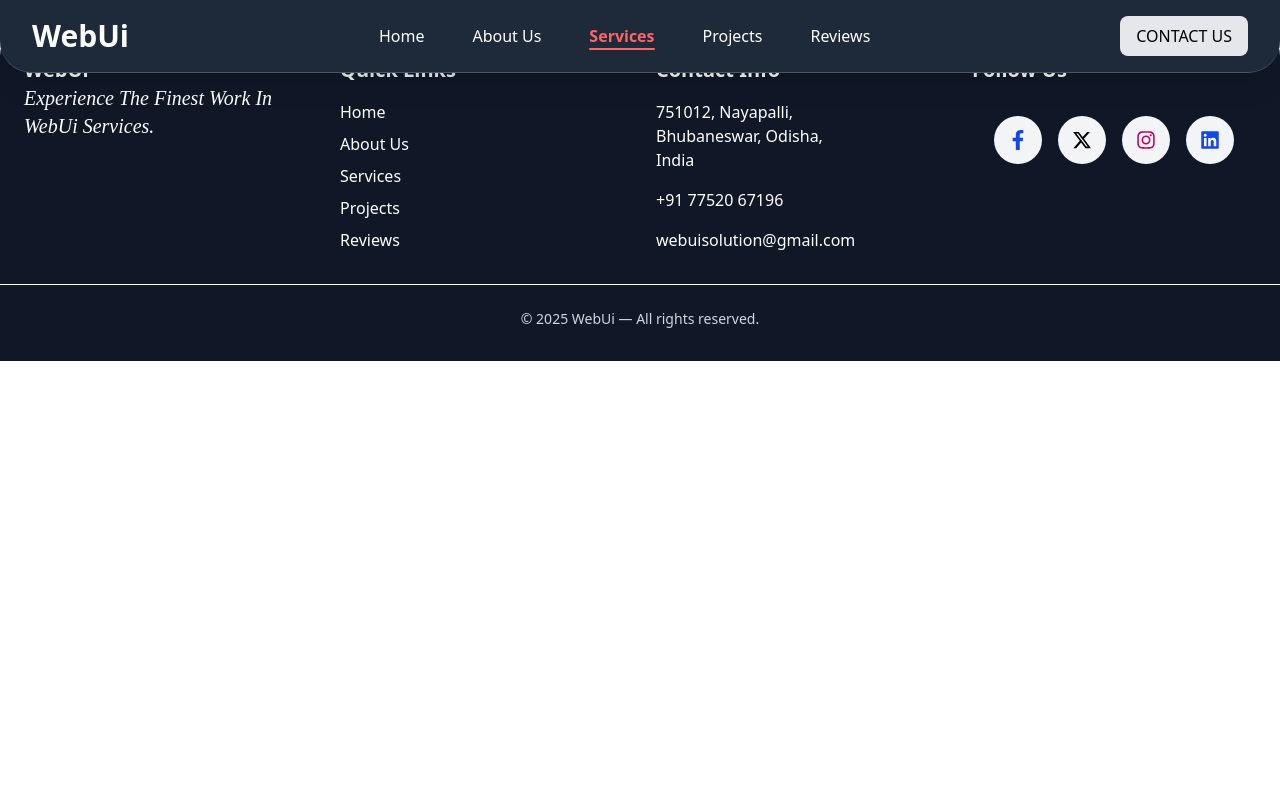
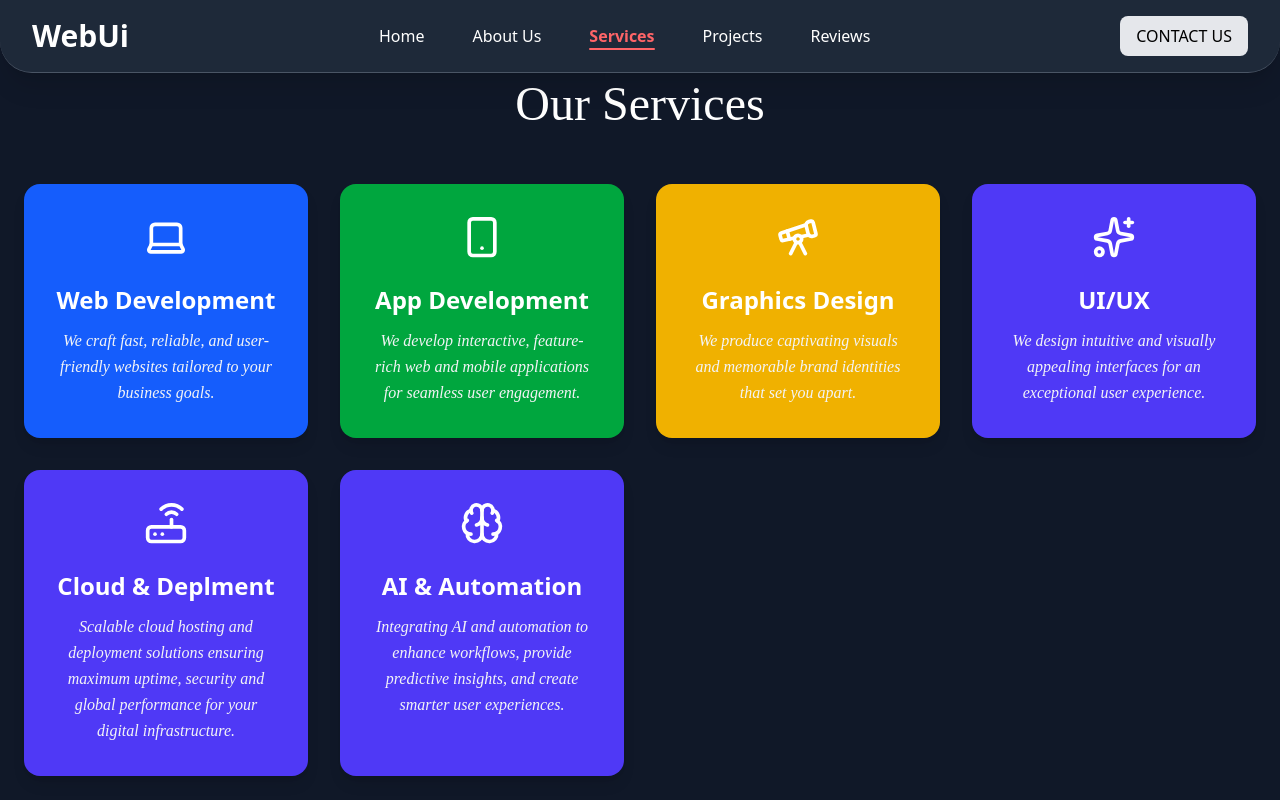
Before and after one commit to NiharikaNeha/WebUi_Team, a React (Vite) app in the folder frontend/: page /services in a window 1280 px wide. Shown: the top 800 px of the page. Built offline with nearby package versions, Linux system fonts and the light colour scheme.

Commit message:
service section updated

```diff
--- a/frontend/src/Components/Services.jsx
+++ b/frontend/src/Components/Services.jsx
@@ -1,9 +1,128 @@
-import React from 'react'
 
-const Services = () => {
+import { useState } from "react";
+import { motion } from "framer-motion";
+import { Brain, Laptop, Router, Smartphone, Stars, Telescope, X } from "lucide-react";
+import { Link } from "react-router-dom";
+
+export default function Services() {
+  const [showFigma, setShowFigma] = useState(false);
+
+  const services = [
+    {
+      id: "web-development",
+      title: "Web Development",
+      desc: "We craft fast, reliable, and user-friendly websites tailored to your business goals.",
+      icon: <Laptop size={44} />,
+      bgColor: "bg-blue-600",
+      action: () => window.location.href = "/web-development",
+    },
+    {
+      id: "app-development",
+      title: "App Development",
+      desc: "We develop interactive, feature-rich web and mobile applications for seamless user engagement.",
+      icon: <Smartphone size={44} />,
+      bgColor: "bg-green-600",
+      action: () => window.location.href = "/app-development",
+    },
+    {
+      id: "graphics-design",
+      title: "Graphics Design",
+      desc: "We produce captivating visuals and memorable brand identities that set you apart.",
+      icon: <Telescope size={44} />,
+      bgColor: "bg-yellow-500",
+      action: () => window.location.href = "/graphics-design",
+    },
+    {
+      id: "ui-ux",
+      title: "UI/UX",
+      desc: "We design intuitive and visually appealing interfaces for an exceptional user experience.",
+      icon: <Stars size={44} />,
+      bgColor: "bg-indigo-600",
+      action: () => setShowFigma(true),
+    },
+    {
+      id: "cloud-deployment",
+      title: "Cloud & Deplment",
+      desc: "Scalable cloud hosting and deployment solutions ensuring maximum uptime, security and global performance for your digital infrastructure.",
+      icon: <Router size={44} />,
+      bgColor: "bg-indigo-600",
+      action: () => setShowFigma(true),
+    },
+    {
+      id: "ai-automation",
+      title: "AI & Automation",
+      desc: "Integrating AI and automation to enhance workflows, provide predictive insights, and create smarter user experiences.",
+      icon: <Brain size={44} />,
+      bgColor: "bg-indigo-600",
+      action: () => setShowFigma(true),
+    },
+  ];
+
   return (
-    <div>Services</div>
-  )
+    <section className="relative py-20 bg-gray-900 text-white overflow-hidden">
+      {/* Section Heading */}
+      <motion.h2
+        className="text-3xl sm:text-4xl md:text-5xl font-extrabold text-center mb-14"
+        initial={{ opacity: 0, y: -40 }}
+        whileInView={{ opacity: 1, y: 0 }}
+        transition={{ duration: 0.8 }}
+      >
+        Our Services
+      </motion.h2>
+
+      {/* Services Grid */}
+      <div className="max-w-7xl mx-auto grid grid-cols-1 sm:grid-cols-2 lg:grid-cols-4 gap-8 px-6">
+        {services.map((service, i) => (
+          <motion.div
+            key={service.id}
+            onClick={service.action ? service.action : undefined}
+            className={`p-8 rounded-2xl shadow-lg ${service.bgColor} text-white text-center cursor-pointer relative overflow-hidden`}
+            initial={{ opacity: 0, y: 50 }}
+            whileInView={{ opacity: 1, y: 0 }}
+            transition={{ delay: i * 0.2, duration: 0.8 }}
+            whileHover={{ scale: 1.05, rotate: 1 }}
+          >
+            {/* Icon Animation */}
+            <motion.div
+              className="flex items-center justify-center mb-6"
+              animate={{ y: [0, -8, 0] }}
+              transition={{ duration: 3, repeat: Infinity }}
+            >
+              {service.icon}
+            </motion.div>
+
+            {/* Title */}
+            <h3 className="text-xl sm:text-2xl font-bold mb-3">{service.title}</h3>
+
+            {/* Description */}
+            <p className="text-gray-100 text-sm sm:text-base leading-relaxed">{service.desc}</p>
+          </motion.div>
+        ))}
+      </div>
+
+      {/* Figma Modal */}
+      {showFigma && (
+        <div className="fixed inset-0 bg-black/80 backdrop-blur-md flex items-center justify-center z-50 p-4">
+          <div className="relative bg-gray-800 rounded-2xl p-6 w-full max-w-5xl shadow-2xl">
+            <button
+              onClick={() => setShowFigma(false)}
+              className="absolute top-4 right-4 text-white hover:text-red-400"
+            >
+              <X size={28} />
+            </button>
+
+            <h3 className="text-2xl font-bold mb-4 text-center">UI/UX Design Preview</h3>
+
+            <div className="aspect-video w-full rounded-xl overflow-hidden border border-gray-700 shadow-lg">
+              <iframe
+                className="w-full h-full"
+                src="https://www.figma.com/community/file/1219312065205187851/full-e-commerce-website-ui-ux-design"
+                allowFullScreen
+              />
+            </div>
+          </div>
+        </div>
+      )}
+    </section>
+  );
 }
-
-export default Services
```
